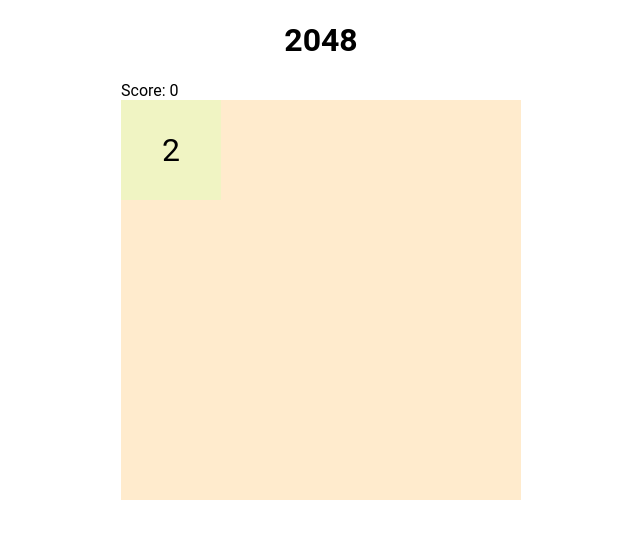
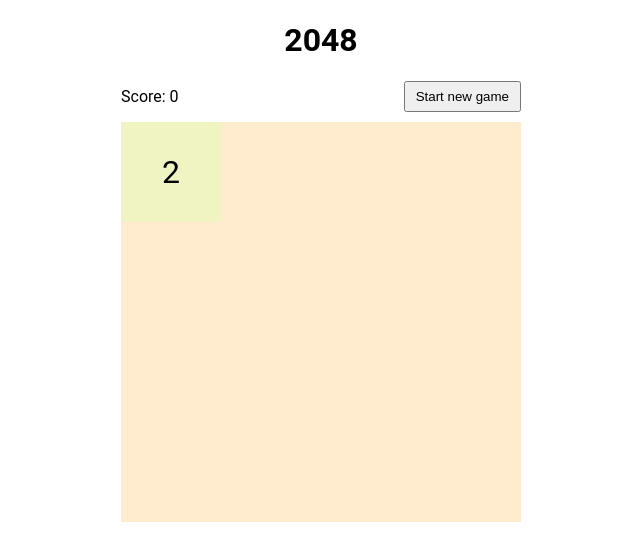
Before and after one commit to loktevra/2048, a React app: page / in a window 1280 px wide. Shown: the top 560 px of the page, without its empty margins (319-959 px from the left). Built offline with nearby package versions, Linux system fonts and the light colour scheme; the HTML template or start-up script is replaced by a standard one.

Commit message:
добавлена кнопка новой игры

```diff
--- a/src/components/App/App.scss
+++ b/src/components/App/App.scss
@@ -7,3 +7,10 @@
     text-align: center;
   }
 }
+
+.main__panel {
+  display: flex;
+  justify-content: space-between;
+  align-items: center;
+  margin: 10px 0;
+}
--- a/src/components/App/App.tsx
+++ b/src/components/App/App.tsx
@@ -3,6 +3,7 @@ import * as React from 'react';
 import { Score } from '../Score';
 import { GameField } from '../GameField';
 import { PopupGameOver } from '../PopupGameOver';
+import { ButtonNewGame } from '../ButtonNewGame';
 
 import './App.scss';
 
@@ -10,7 +11,10 @@ export function App() {
   return (
     <div className="main">
       <h1>2048</h1>
-      <Score />
+      <div className="main__panel">
+        <Score />
+        <ButtonNewGame />
+      </div>
       <GameField />
       <PopupGameOver />
     </div>
--- /dev/null
+++ b/src/components/ButtonNewGame/ButtonNewGame.scss
@@ -0,0 +1,4 @@
+.button {
+  display: block;
+  padding: 6px 10px;
+}
--- /dev/null
+++ b/src/components/ButtonNewGame/ButtonNewGame.tsx
@@ -0,0 +1,11 @@
+import * as React from 'react';
+
+import { gameCore } from '../../core';
+
+import './ButtonNewGame.scss';
+
+export function ButtonNewGame() {
+  return (
+    <button onClick={gameCore.startNewGame} className="button">Start new game</button>
+  )
+}
--- /dev/null
+++ b/src/components/ButtonNewGame/index.ts
@@ -0,0 +1 @@
+export * from './ButtonNewGame';
--- a/src/components/PopupGameOver/PopupGameOver.scss
+++ b/src/components/PopupGameOver/PopupGameOver.scss
@@ -8,6 +8,8 @@
   background-color: rgba(0,0,0,0.6);
   transition: opacity 200ms ease-in-out;
   display: none;
+  flex-direction: row;
+  justify-content: center;
 }
 
 .popup_wrapper-entering {
@@ -31,7 +33,10 @@
 }
 
 .popup {
-  position: absolute;
+  display: flex;
+  flex-direction: column;
+  justify-content: space-between;
+  height: 160px;
   align-self: center;
   box-sizing: border-box;
   top: 150px;
@@ -43,4 +48,9 @@
   box-shadow: rgba(0,0,0,0.3) 4px 4px;
   border-radius: 10px;
   padding: 16px;
+  text-align: center;
+
+  h2 {
+    margin: 0;
+  }
 }
--- a/src/components/PopupGameOver/PopupGameOver.tsx
+++ b/src/components/PopupGameOver/PopupGameOver.tsx
@@ -3,6 +3,7 @@ import * as ReactDOM from 'react-dom';
 import { Transition } from 'react-transition-group';
 
 import { useGameOverState } from '../../hooks/useGameOverState';
+import { ButtonNewGame } from '../ButtonNewGame';
 
 import './PopupGameOver.scss';
 
@@ -30,6 +31,7 @@ export function PopupGameOver() {
           <div className="popup">
             <h2>Game over!</h2>
             <div>You`re score: <b>{score}</b></div>
+            <ButtonNewGame />
           </div>
         </div>
       )}
--- a/src/core/core.ts
+++ b/src/core/core.ts
@@ -33,6 +33,12 @@ class GameCore {
     key: creatUniqId(),
   }]
 
+  public startNewGame = () => {
+    this.setGameOverState(false);
+    this.setScoreState(0);
+    this.setFieldState(this.getInitField());
+  }
+
   public step = (direction: EDirections) => {
     if (this.blockedSetps) {
       return;
@@ -40,7 +46,11 @@ class GameCore {
     this.blockedSetps = true;
 
     const fieldState = this.getFieldState();
-    const newFieldState = moveBoxesInField(fieldState, direction, this.setScoreState);
+    const newFieldState = moveBoxesInField(
+      fieldState,
+      direction,
+      (add: number) => this.setScoreState(this.getScoreState() + add),
+    );
 
     if (fieldStateEqual(fieldState, newFieldState)) {
       this.blockedSetps = false;
@@ -83,11 +93,6 @@ class GameCore {
     this.setGameOverState(true, this.getScoreState());
   }
 
-  private startNewGame = () => {
-    this.setGameOverState(false);
-    this.setScoreState(0);
-    this.setFieldState(this.getInitField());
-  }
 
   private testNextStepExist = () => {
     const fieldState = this.getFieldState();
--- a/src/hooks/useScoreState.ts
+++ b/src/hooks/useScoreState.ts
@@ -4,7 +4,7 @@ import { gameCore } from '../core';
 export function useScoreState() {
   const [scoreState, setScoreState] = React.useState(0);
 
-  gameCore.setScoreStateHandlers((addSum: number) => setScoreState(scoreState + addSum), () => scoreState);
+  gameCore.setScoreStateHandlers((score: number) => setScoreState(score), () => scoreState);
 
   return scoreState;
 }
```
